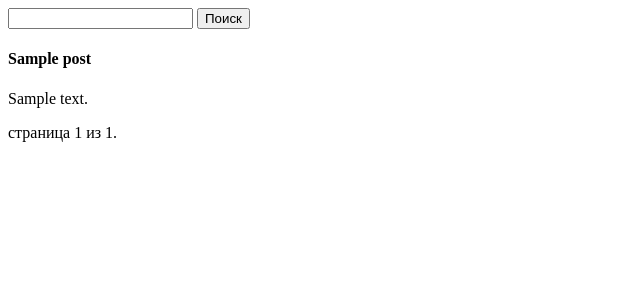
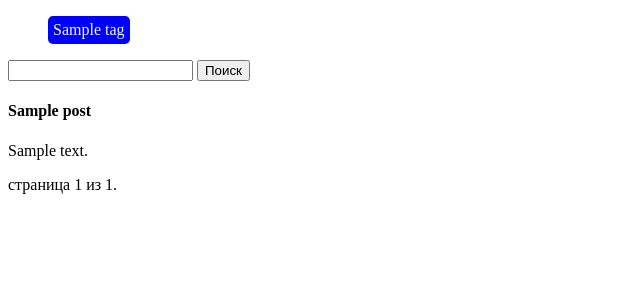
Before and after one commit to serapXXXD/site_1, a Django app: page / in a window 1280 px wide. Shown: the top 300 px of the page, without its empty margins (0-640 px from the left). Run offline with Django 4.2, Linux system fonts and the light colour scheme; tables that the repository leaves empty hold one stand-in row (values such as "Sample post").

Commit message:
add tags

```diff
--- a/new/blog/admin.py
+++ b/new/blog/admin.py
@@ -10,6 +10,11 @@ class PostAdmin(admin.ModelAdmin):
 class CategoryAdmin(admin.ModelAdmin):
     list_display = ('title',)
 
+class TagAdmin(admin.ModelAdmin):
+    list_display = ('title',)
+
+
 
 admin.site.register(Category, CategoryAdmin)
 admin.site.register(Post, PostAdmin)
+admin.site.register(Tag, TagAdmin)
--- a/new/blog/models.py
+++ b/new/blog/models.py
@@ -17,6 +17,7 @@ class Category(models.Model):
 class Post(models.Model):
     title = models.CharField(max_length=255, verbose_name='Название')
     body = models.TextField(verbose_name='Текст поста')
+    tags = models.ManyToManyField('Tag', verbose_name='Тэги')
     category = models.ForeignKey(
         'Category', on_delete=models.CASCADE, verbose_name='Категория')
 
@@ -27,3 +28,16 @@ class Post(models.Model):
         verbose_name = 'Запись в блоге'
         verbose_name_plural = 'Записи в блоге'
         ordering = ['-id']
+
+
+class Tag(models.Model):
+    slug = models.SlugField(verbose_name='Слаг')
+    title = models.CharField(max_length=255, verbose_name='Название')
+
+    def __str__(self) -> str:
+        return self.title
+
+    class Meta:
+        verbose_name = 'Тег'
+        verbose_name_plural = 'Теги'
+        ordering = ['id']
--- /dev/null
+++ b/new/blog/static/style/style.css
@@ -0,0 +1,19 @@
+.tag__list {
+    display: flex;
+    flex-direction: row;
+    gap: 10px;
+    list-style: none;
+}
+
+.tag {
+    display: block;
+    padding: 5px;
+    background-color: blue;
+    color: aliceblue;
+    border-radius: 5px;
+}
+
+.tag a {
+    all: unset;
+    cursor: pointer;
+}
--- a/new/blog/templates/index.html
+++ b/new/blog/templates/index.html
@@ -1,14 +1,23 @@
 <!DOCTYPE html>
 <html lang="en">
-
+{% load static %}
 <head>
     <meta charset="UTF-8">
     <meta http-equiv="X-UA-Compatible" content="IE=edge">
     <meta name="viewport" content="width=device-width, initial-scale=1.0">
+    <link rel="stylesheet" href="{% static 'style/style.css' %}">
     <title>Document</title>
 </head>
 
 <body>
+    <div>
+        <ul class="tag__list">
+            {% for tag in tags %}
+            <li class="tag"><a href="#">{{ tag.title }}</a>
+            </li>
+            {% endfor%}
+        </ul>
+    </div>
     <form action="{% url "blog:index" %}" method="get">
         <input name="search" type="text" name="search">
         <button type="submit">Поиск</button>
--- a/new/blog/views.py
+++ b/new/blog/views.py
@@ -9,6 +9,7 @@ class IndexSearchView(ListView):
     template_name = 'index.html'
     paginate_by = 5
 
+
     def get_queryset(self):
         query = self.request.GET.get('search')
         if query and query != '@#$%^&*()_+=':
@@ -17,3 +18,8 @@ class IndexSearchView(ListView):
         else:
             object_list = Post.objects.all()
         return object_list
+
+    def get_context_data(self, *, object_list=None, **kwargs):
+        context = super().get_context_data(object_list=None, **kwargs)
+        context['tags'] = Tag.objects.all()
+        return context
--- a/new/new/settings.py
+++ b/new/new/settings.py
@@ -120,6 +120,8 @@ USE_TZ = True
 
 STATIC_URL = 'static/'
 
+STATIC_ROOT = 'static/'
+
 # Default primary key field type
 # https://docs.djangoproject.com/en/4.2/ref/settings/#default-auto-field
 
```
Also changed, not shown: new/blog/migrations/0002_tag_alter_post_options_post_tags.py (added).
